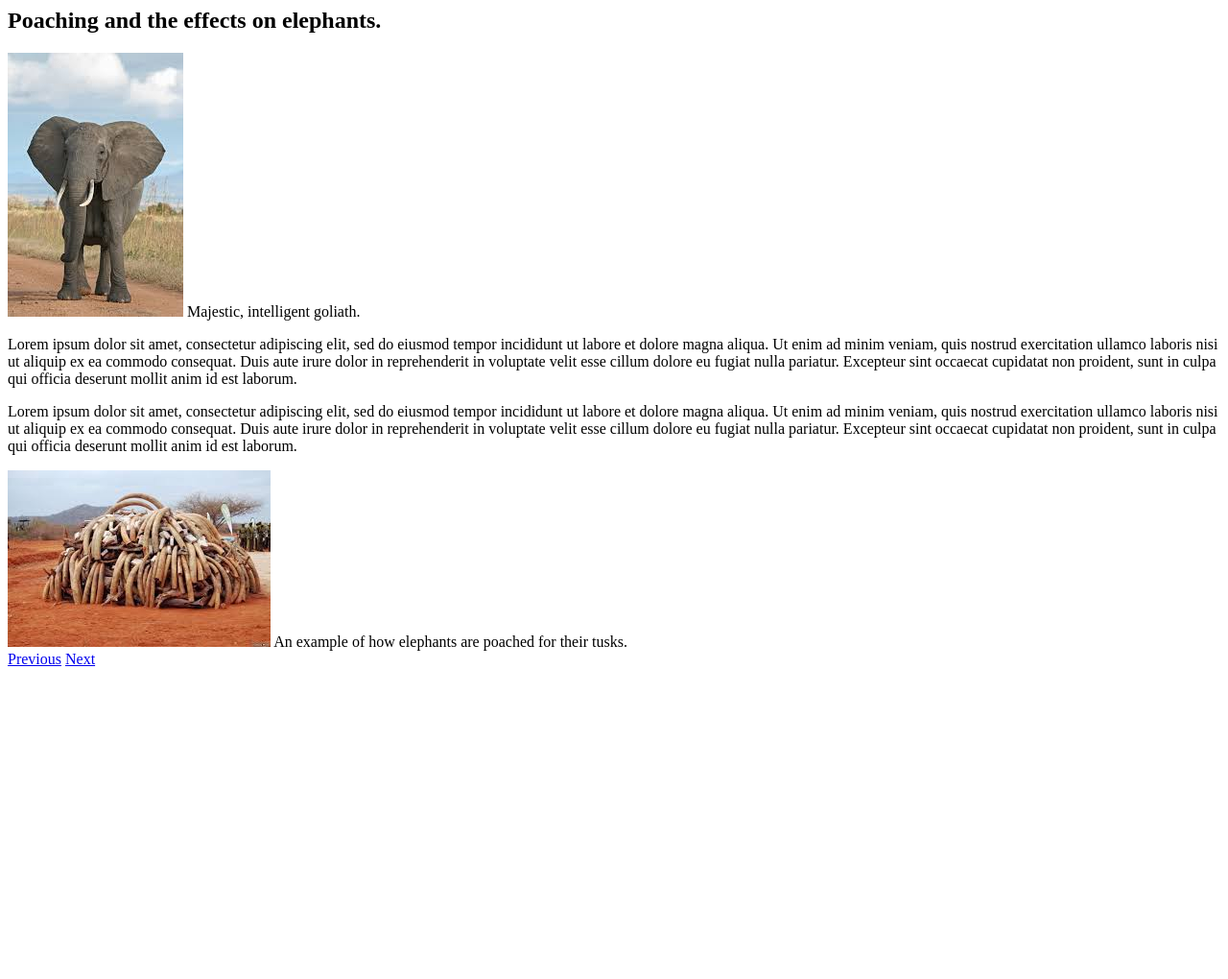
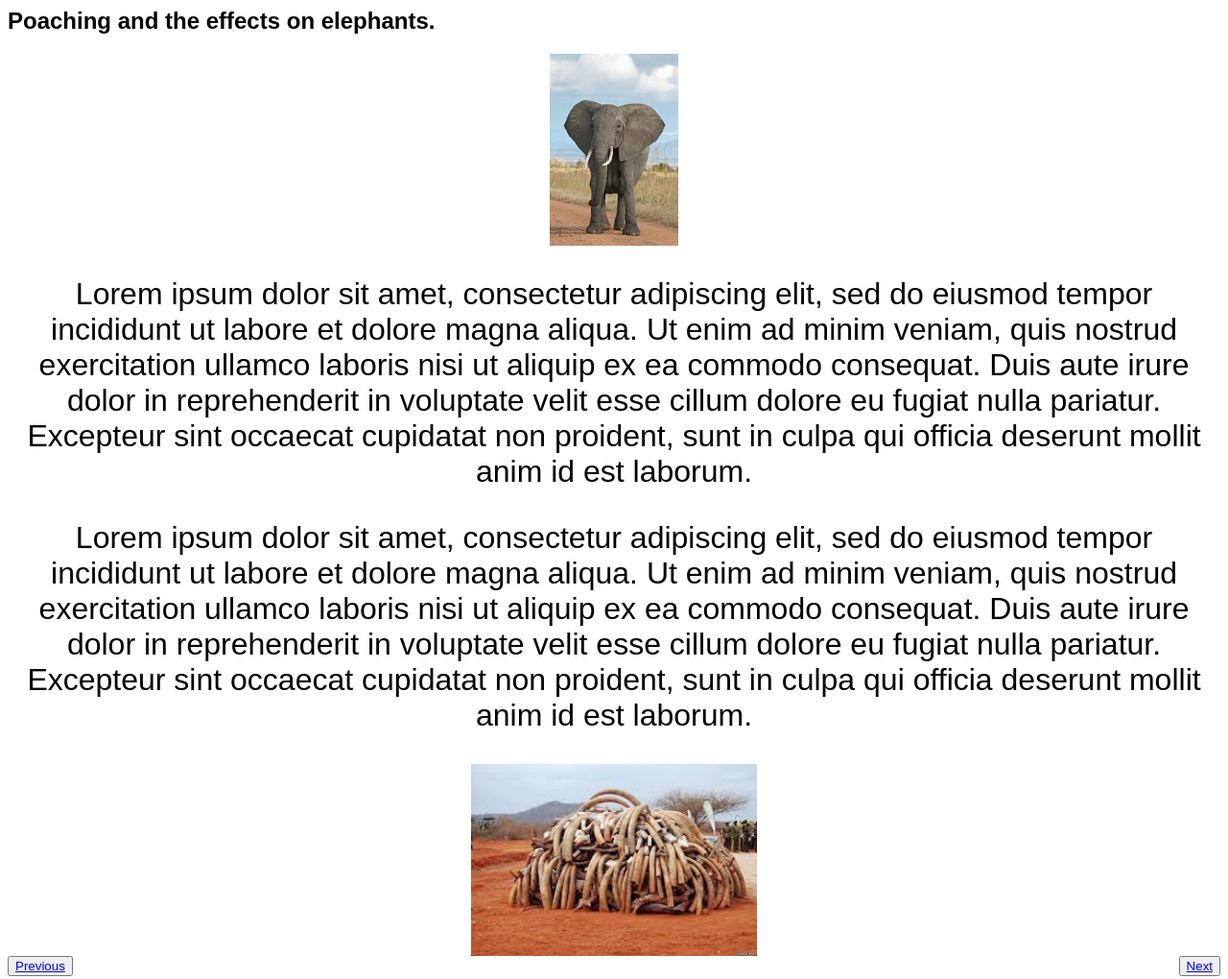
Before and after one commit to corycamp/Assignment-1, a plain HTML site: page pages/page2.html in a window 1280 px wide. Shown: the whole page at 96% size. Before the commit the page ends 800 px from the top, so only its background shows below. Drawn offline with Linux system fonts and the light colour scheme.

Commit message:
Completed Page2 closing #3

```diff
--- a/pages/page2.html
+++ b/pages/page2.html
@@ -1,12 +1,12 @@
 <html>
 
 <head>
-    <h2> Poaching and the effects on elephants. </h2>
+    <link rel="stylesheet" type="text/css" href="../styles/styles.css">
 </head>
 
 <body>
+    <h2> Poaching and the effects on elephants. </h2>
     <img src="../images/elephant2.jpg">
-    <span>Majestic, intelligent goliath.</span>
 
     <p>
         Lorem ipsum dolor sit amet, consectetur adipiscing elit, sed do eiusmod tempor
@@ -26,12 +26,11 @@
     </p>
 
     <img src="../images/elephanttusks.jpg">
-    <span>An example of how elephants are poached for their tusks.</span>
 </body>
 
 <footer>
-    <a href="../index.html">Previous</a>
-    <a href="page3.html">Next</a>
+    <button><a href="../index.html">Previous</a></button>
+    <button id="next" ><a href="page3.html">Next</a></button>
 </footer>
 
 </html>
```
